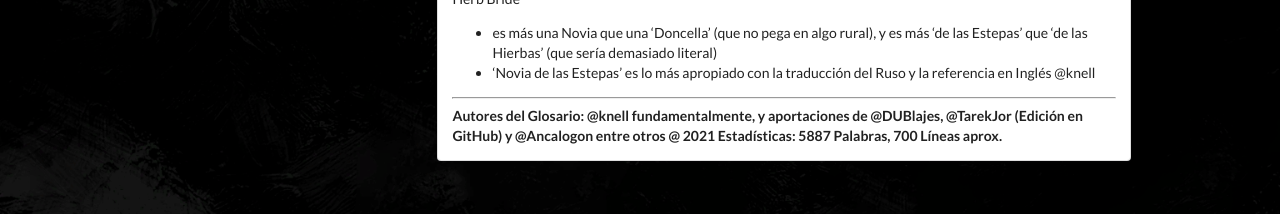
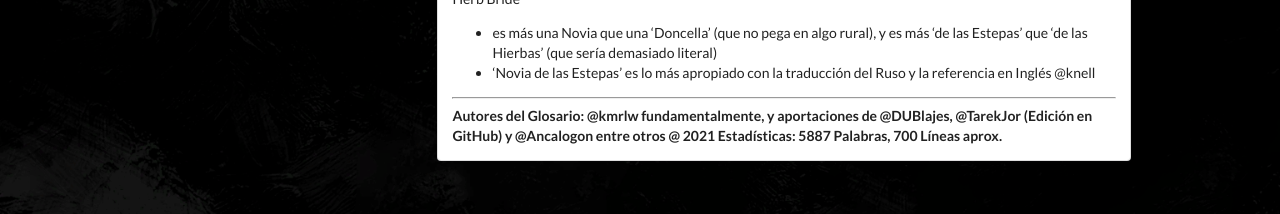
Before and after one commit to pathologic-es/pathologic-es.github.io, a Jekyll site: the page built from glosario/pathologic-classic-hd.md, in a window 1280 px wide and 900 px high, scrolled down 26537 px. Shown: the part 683-897 px from the top of the window. Built offline with Jekyll 4.4.1, drawn with Linux system fonts in a browser that asks for light colours; some of the changed text lies outside the part shown.

```diff
--- a/glosario/pathologic-classic-hd.md
+++ b/glosario/pathologic-classic-hd.md
@@ -705,5 +705,5 @@ Herb Bride
 - 'Novia de las Estepas' es lo más apropiado con la traducción del Ruso y la referencia en Inglés @knell
 
 ---
-**Autores del Glosario: @knell fundamentalmente, y aportaciones de @DUBlajes, @TarekJor (Edición en GitHub) y @Ancalogon entre otros  @ 2021
+**Autores del Glosario: @kmrlw fundamentalmente, y aportaciones de @DUBlajes, @TarekJor (Edición en GitHub) y @Ancalogon entre otros  @ 2021
 Estadísticas: 5887 Palabras, 700 Líneas aprox.**
```
Also changed, not shown: glosario/pathologic-2.md (+1 -1 lines).
